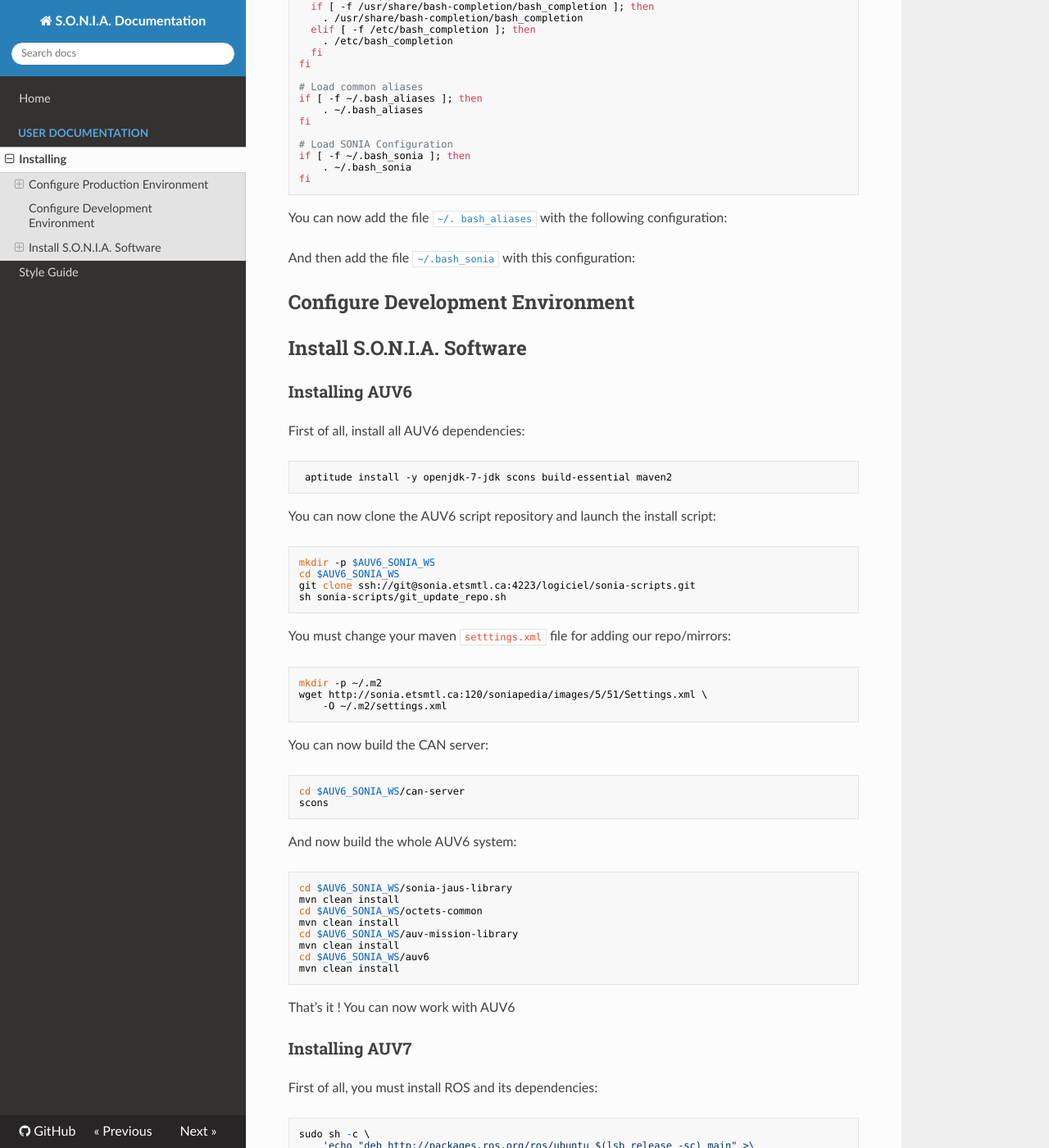
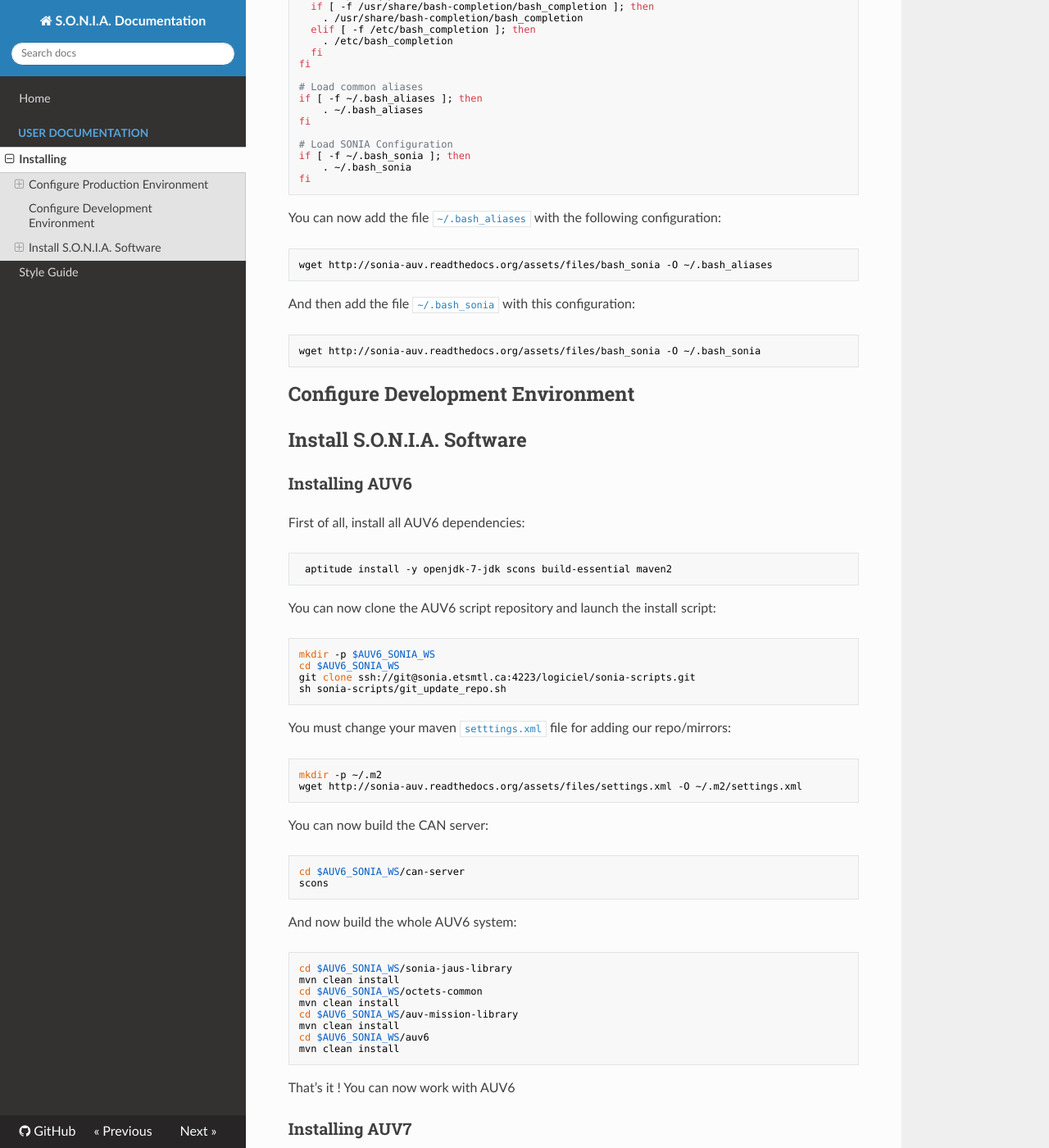
Before and after one commit to sonia-auv/documentation, an MkDocs documentation site: the page built from docs/installing.md, in a window 1280 px wide and 1400 px high, scrolled down 3331 px. Shown: the whole window at 82% size. Built offline with MkDocs 1.6.1, drawn with Linux system fonts in a browser that asks for light colours; nearby versions of some CDN libraries; old or Windows-style settings are respelled for this version of MkDocs.

Commit message:
Fixing wget and links

```diff
--- a/docs/installing.md
+++ b/docs/installing.md
@@ -167,12 +167,13 @@
 	    . ~/.bash_sonia
 	fi
 
-You can now add the file [`~/. bash_aliases`](assets/files/.bash_aliases) with the following configuration:
+You can now add the file [`~/.bash_aliases`](assets/files/bash_aliases) with the following configuration:
 
+	wget http://sonia-auv.readthedocs.org/assets/files/bash_sonia -O ~/.bash_aliases
 
-And then add the file [`~/.bash_sonia`](assets/files/.bash_sonia) with this configuration:
+And then add the file [`~/.bash_sonia`](assets/files/bash_sonia) with this configuration:
 
-
+	wget http://sonia-auv.readthedocs.org/assets/files/bash_sonia -O ~/.bash_sonia
 
 
 Configure Development Environment
@@ -195,11 +196,11 @@
 	git clone ssh://git@sonia.etsmtl.ca:4223/logiciel/sonia-scripts.git
 	sh sonia-scripts/git_update_repo.sh
 
-You must change your maven `setttings.xml` file for adding our repo/mirrors:
+You must change your maven [`setttings.xml`](assets/files/setttings.xml) file for adding our repo/mirrors:
 
 	mkdir -p ~/.m2
-	wget http://sonia.etsmtl.ca:120/soniapedia/images/5/51/Settings.xml \
-	    -O ~/.m2/settings.xml
+	wget http://sonia-auv.readthedocs.org/assets/files/settings.xml -O ~/.m2/settings.xml
+
 
 You can now build the CAN server:
 
```
